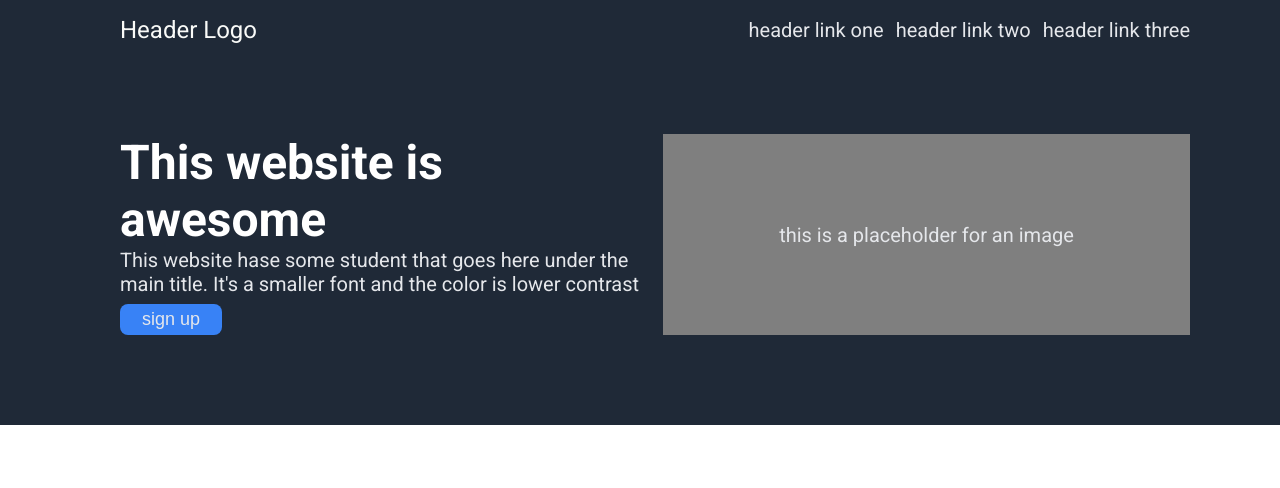
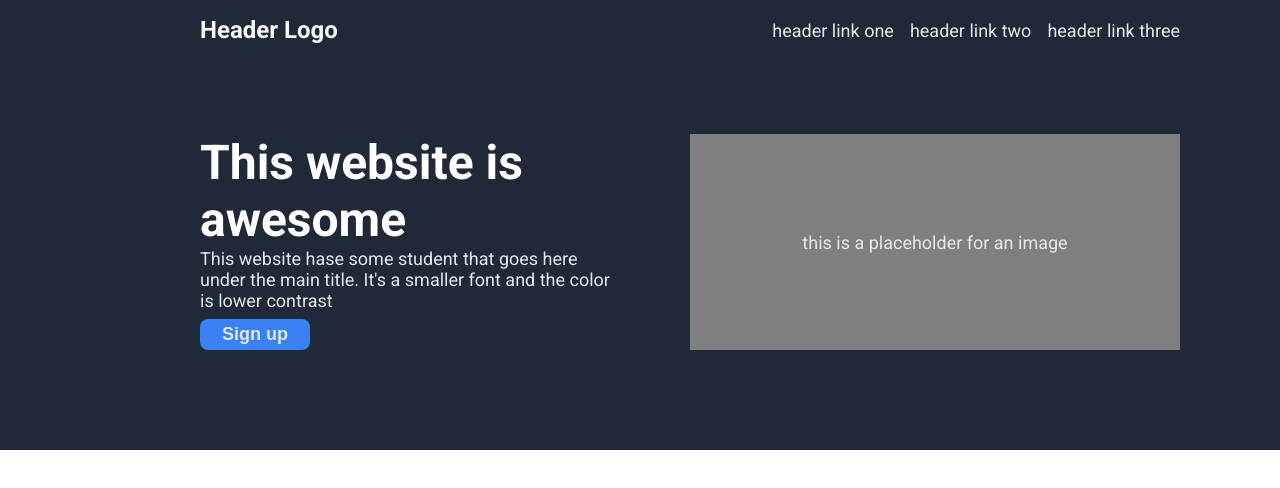
Before and after one commit to Dark-WizZ/landing-page, a plain HTML site: page index.html in a window 1280 px wide. Drawn offline with Linux system fonts and the light colour scheme.

Commit message:
Fix hero secondary text gap

```diff
--- a/index.html
+++ b/index.html
@@ -22,11 +22,11 @@
             <div class="awesome">
               This website is awesome
             </div>
-            <div class="text">
+            <div class="second text">
               This website hase some student that goes here under the main title.
                It's a smaller font and the color is lower contrast
             </div>
-            <button>sign up</button>
+            <button>Sign up</button>
           </div>
           <div class="right text">
             this is a placeholder for an image
--- a/style.css
+++ b/style.css
@@ -7,18 +7,20 @@ body{
 
 .links{
   display: flex;
-  gap:12px;
+  gap:16px;
 }
 
 .top{
-  padding:16px 90px 90px 120px;
+  padding:16px 100px 100px 200px;
   background-color: #1F2937;
   color:white;
 }
 
 .heading{
   font-size: 24px;
-  color: #f9faf8;
+  color: #F9FAF8;
+  font-weight: 790;
+
 }
 
 .hero{
@@ -30,17 +32,21 @@ body{
 .text,
 a{
   text-decoration: none;
-  font-size: 20px;
+  font-size: 18px;
   color: #e5e7eb;
+}
+
+.second{
+  padding-right:70px;
 }
 
 .cont{
   display: flex;
   align-items: center;
-  gap:16px;
 }
 .right,
 .left{
+  /* border:3px solid; */
   display:flex;
   justify-content: center;
   align-items: center;
@@ -67,4 +73,5 @@ button{
   border-radius: 8px;
   border: 0;
   margin-top:8px;
+  font-weight: 700;
 }
```
